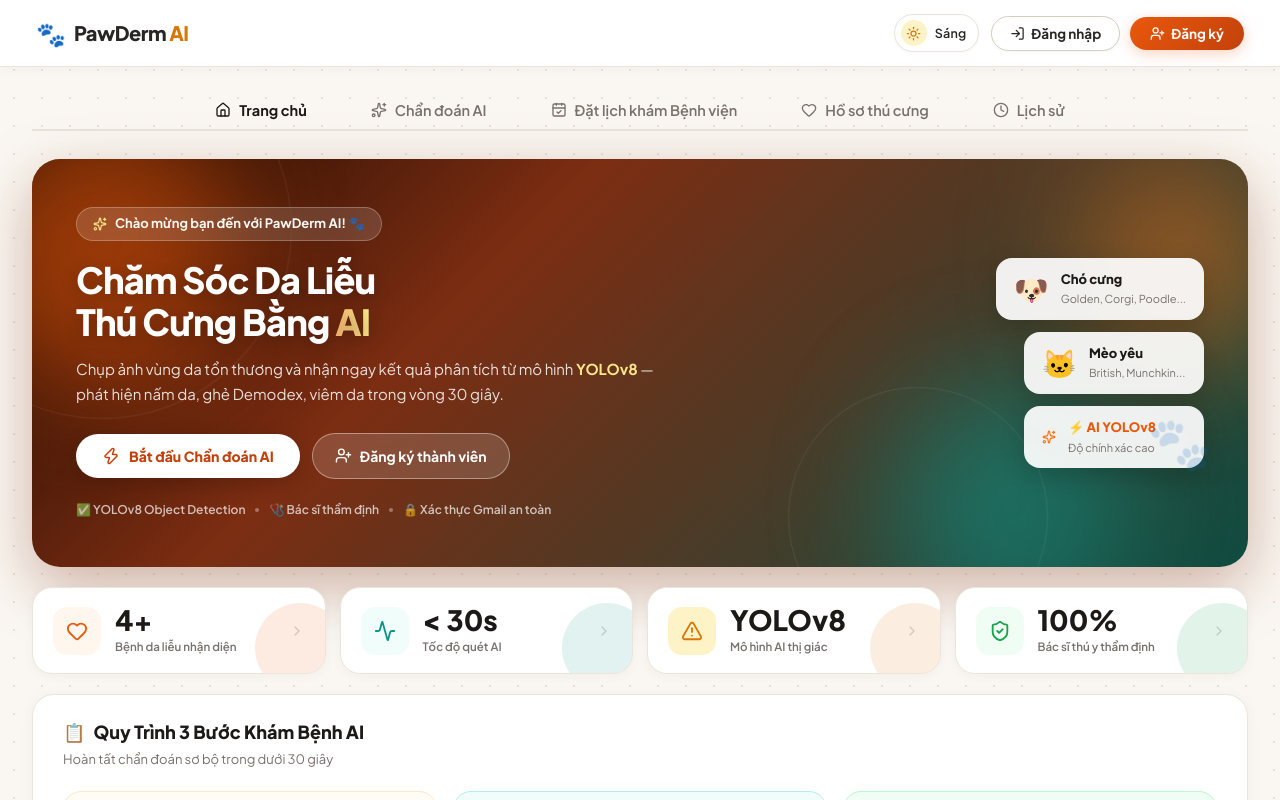
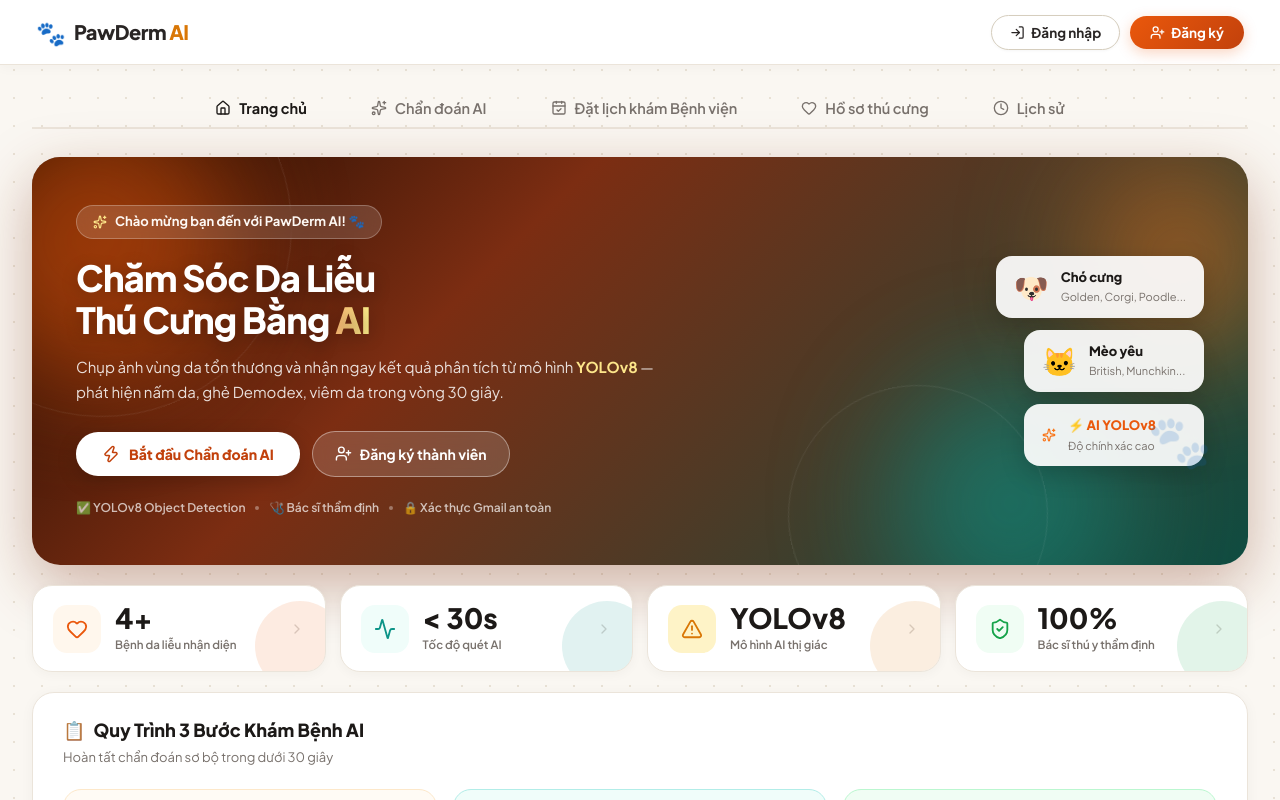
Before and after one commit to Been231/Do_An_Tot_Nghiep_PawDerm-AI, a React (Vite) app in the folder frontend/: page / in a window 1280 px wide. Shown: the top 800 px of the page. Built offline with nearby package versions, Linux system fonts and the light colour scheme; no server answers.

Commit message:
feat(ui): Loai bo nut chuyen doi sang/toi khong can thiet, giu giao dien sang am ap chuan mac dinh

```diff
--- a/frontend/src/App.jsx
+++ b/frontend/src/App.jsx
@@ -5,7 +5,6 @@
 import AdminPage from './pages/AdminPage';
 import NotificationBell from './components/common/NotificationBell';
 import ProfileModal from './components/common/ProfileModal';
-import ThemeToggle from './components/common/ThemeToggle';
 import { LogOut, ChevronDown, Eye, LogIn, UserPlus, UserCog, KeyRound } from 'lucide-react';
 import './App.css';
 
@@ -14,19 +13,12 @@
   const [showUserMenu, setShowUserMenu] = useState(false);
   const [authModal, setAuthModal] = useState({ open: false, initialTab: 'login' });
   const [profileModal, setProfileModal] = useState({ open: false, tab: 'info' });
-  const [theme, setTheme] = useState(() => {
-    return localStorage.getItem('pawderm_theme') || 'light';
-  });
 
-  // Áp dụng theme lên root <html>
+  // Đảm bảo giao diện luôn chạy ở chế độ chuẩn sáng (Warm Light Theme)
   useEffect(() => {
-    document.documentElement.setAttribute('data-theme', theme);
-    localStorage.setItem('pawderm_theme', theme);
-  }, [theme]);
-
-  const handleToggleTheme = () => {
-    setTheme((prev) => (prev === 'dark' ? 'light' : 'dark'));
-  };
+    document.documentElement.removeAttribute('data-theme');
+    localStorage.removeItem('pawderm_theme');
+  }, []);
 
   // Khôi phục session từ localStorage
   useEffect(() => {
@@ -127,9 +119,6 @@
 
         {/* THÔNG TIN TÀI KHOẢN HOẶC NÚT ĐĂNG NHẬP / ĐĂNG KÝ */}
         <div className="header-right">
-          {/* Nút chuyển đổi Dark/Light mode toàn hệ thống */}
-          <ThemeToggle theme={theme} onToggle={handleToggleTheme} />
-
           {currentUser ? (
             <>
               <div className="user-dropdown-container">
```
